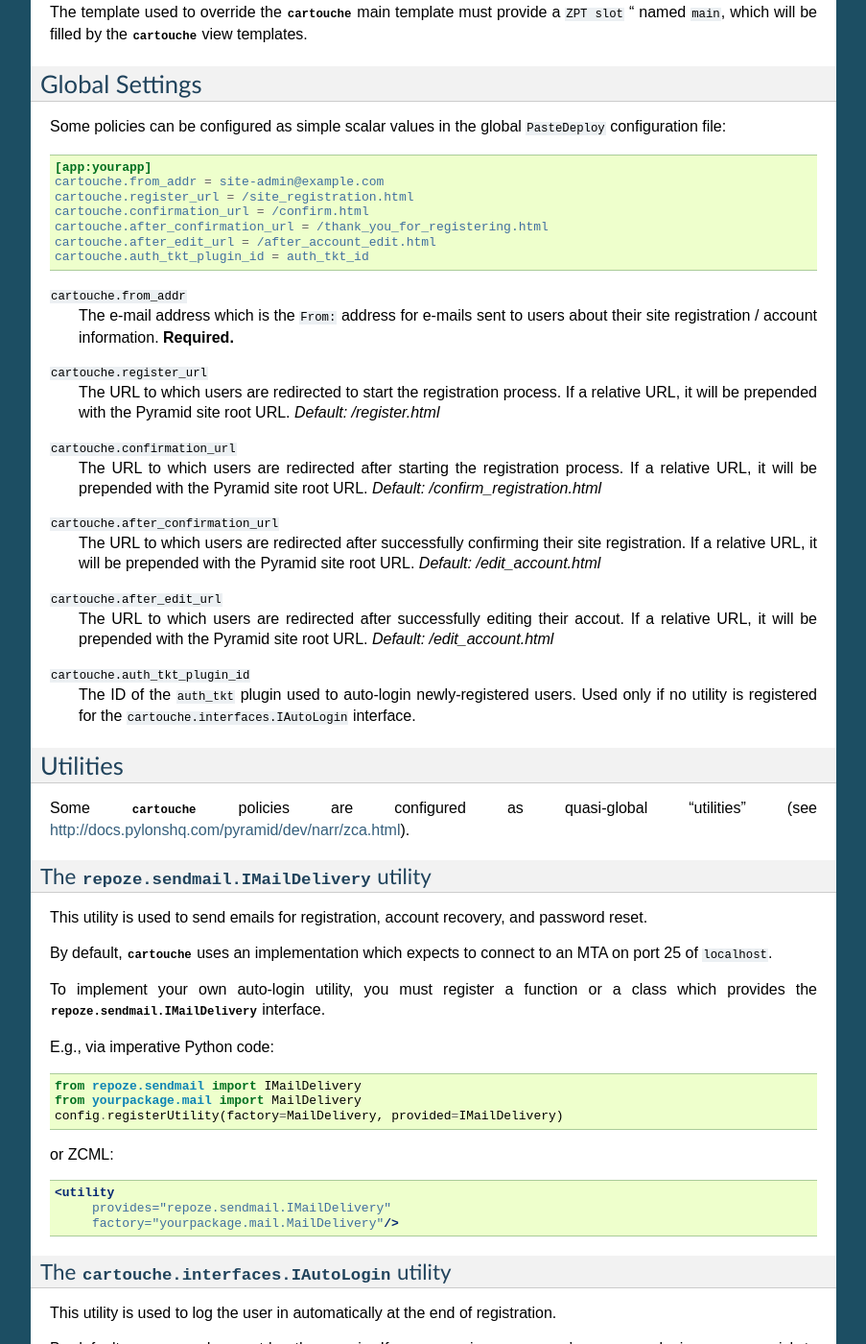
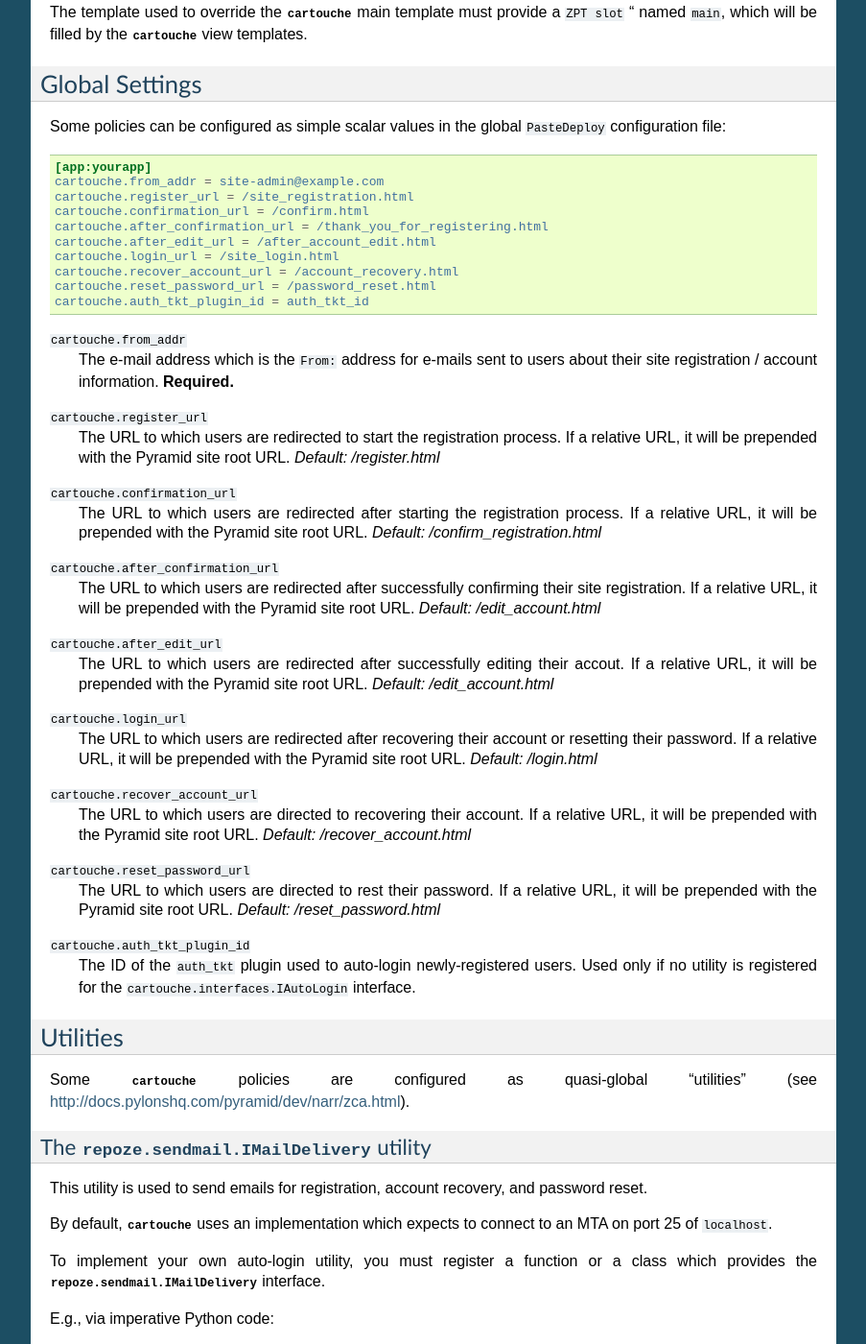
Before and after one commit to Pylons/cartouche, a Sphinx documentation site: the page built from docs/configuration.rst, in a window 1280 px wide and 1400 px high, scrolled down 2003 px. Shown: the whole window at 96% size, without its empty margins (198-1101 px from the left). Built offline with Sphinx 7.4.7, drawn with Linux system fonts in a browser that asks for light colours.

Commit message:
Document more view URL overrides.

```diff
--- a/docs/configuration.rst
+++ b/docs/configuration.rst
@@ -148,6 +148,9 @@ global ``PasteDeploy`` configuration file:
    cartouche.confirmation_url = /confirm.html
    cartouche.after_confirmation_url = /thank_you_for_registering.html
    cartouche.after_edit_url = /after_account_edit.html
+   cartouche.login_url = /site_login.html
+   cartouche.recover_account_url = /account_recovery.html
+   cartouche.reset_password_url = /password_reset.html
    cartouche.auth_tkt_plugin_id = auth_tkt_id
 
 
@@ -175,6 +178,21 @@ global ``PasteDeploy`` configuration file:
     The URL to which users are redirected after successfully editing
     their accout.  If a relative URL, it will be prepended with
     the Pyramid site root URL.  *Default:  /edit_account.html*
+
+``cartouche.login_url``
+    The URL to which users are redirected after recovering their account
+    or resetting their password.  If a relative URL, it will be prepended with
+    the Pyramid site root URL.  *Default:  /login.html*
+
+``cartouche.recover_account_url``
+    The URL to which users are directed to recovering their account.
+    If a relative URL, it will be prepended with the Pyramid site root URL.
+    *Default:  /recover_account.html*
+
+``cartouche.reset_password_url``
+    The URL to which users are directed to rest their password.
+    If a relative URL, it will be prepended with the Pyramid site root URL.
+    *Default:  /reset_password.html*
 
 ``cartouche.auth_tkt_plugin_id``
     The ID of the ``auth_tkt`` plugin used to auto-login newly-registered
```
